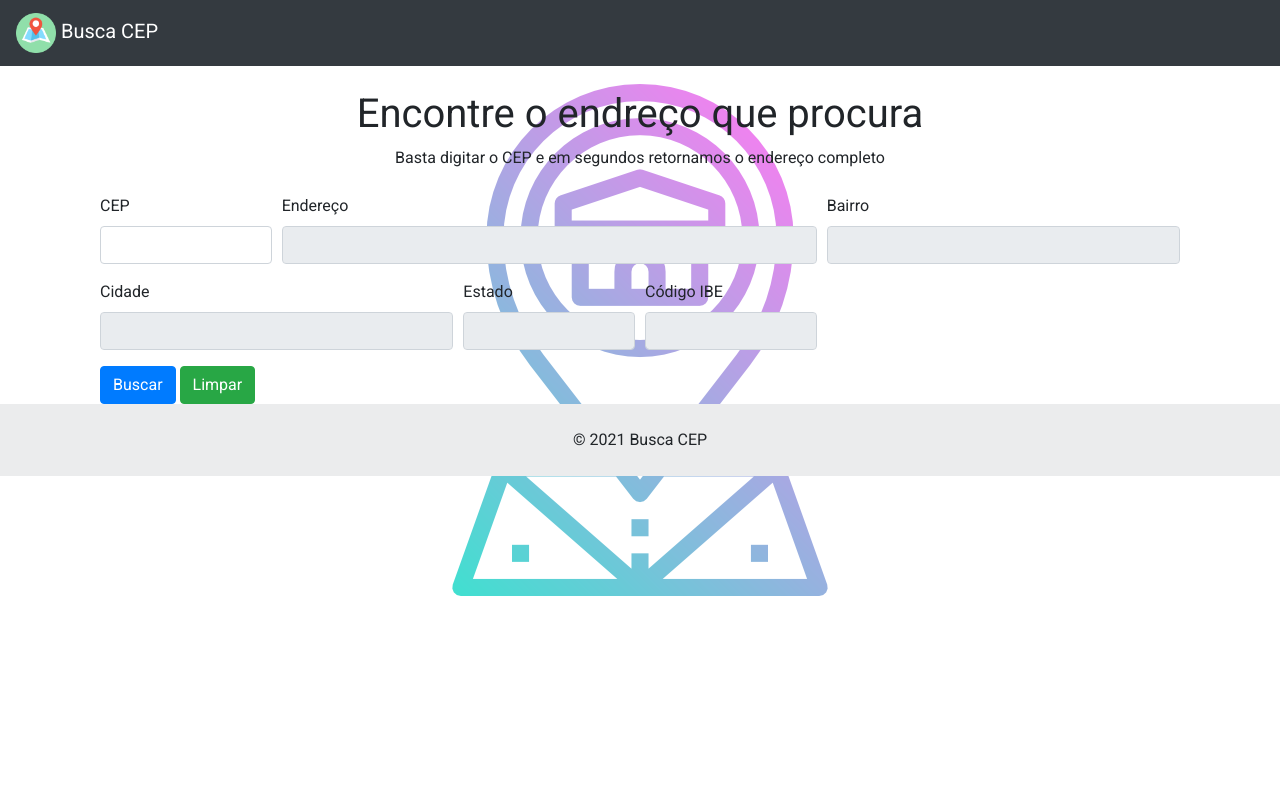
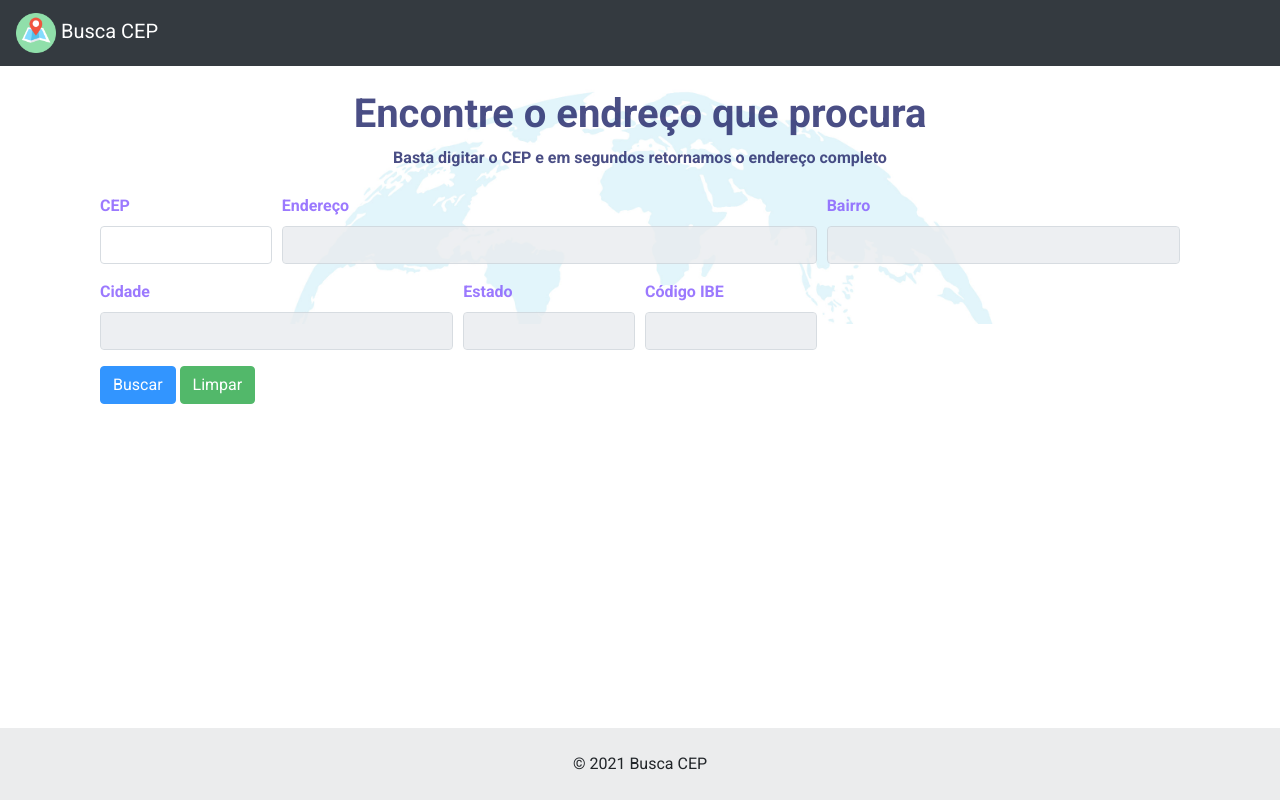
Before and after one commit to Jhonnyrmarques/buscacep, a PHP site: page / in a window 1280 px wide. Run offline with PHP 8.4, Linux system fonts and the light colour scheme; data that the repository does not hold is empty; some libraries are stand-ins or nearby versions.

Commit message:
substituição de imagem de fundo

```diff
--- a/src/public/css/style.css
+++ b/src/public/css/style.css
@@ -2,10 +2,33 @@
 
 body{
   font-family: 'Roboto', sans-serif;
-  background-image: url('/PHPtest/src/public/img/fundo.png');
+  background-image: url('/PHPtest/src/public/img/fundo.jpg');
   background-position: center;
   background-repeat: no-repeat;
-  height: 680px;
+  background-size: 780px;
+
+}
+
+h1, p{
+  font-weight: bold;
+  color: #1E2267;
+}
 
 
+
+label{
+  font-size: 16px;
+  font-weight: bold;
+  color: #8358FE;
 }
+
+.container{
+  opacity: 0.8;
+}
+
+footer{
+  position: fixed;
+  left: 0;
+  bottom: 0;
+  width: 100%;
+}
```
Also changed, not shown: src/public/img/fundo.jpg, src/public/img/fundo.png (deleted).
